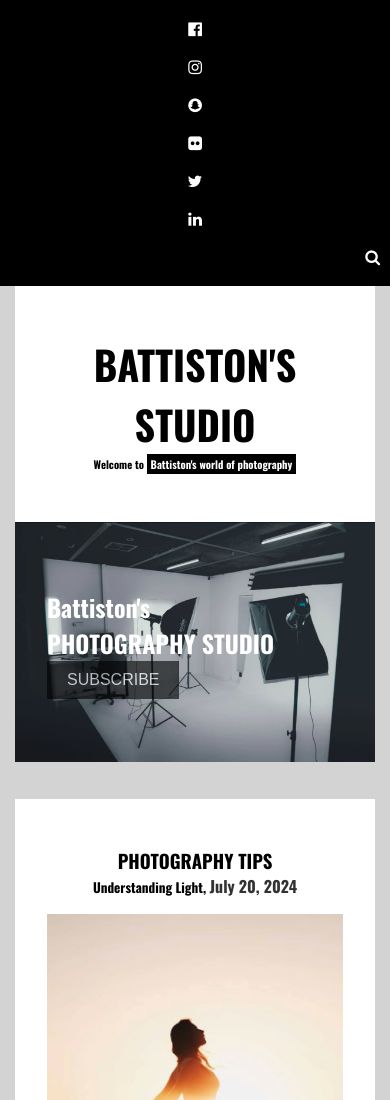
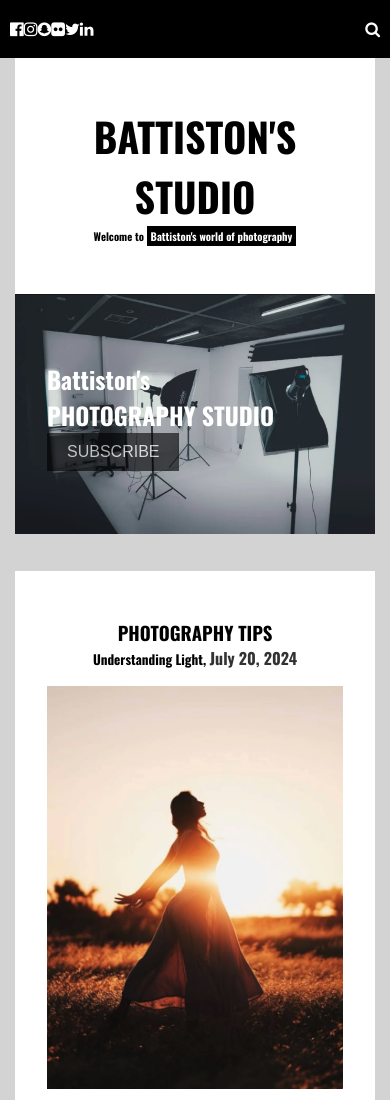
Before and after one commit to mkianih/frontend-Project-1, a plain HTML site: page index.html in a window 390 px wide. Shown: the top 1100 px of the page. Drawn offline with nearby package versions, Linux system fonts and the light colour scheme.

Commit message:
Update styles.css
update

```diff
--- a/styles.css
+++ b/styles.css
@@ -116,7 +116,7 @@ h1, h2, h3, h4, h5, h6 {
     justify-content: space-between;
     background-color: #000;
     padding: 10px;
-    flex-wrap: wrap; /* Allows wrapping for smaller screens */
+    flex-wrap: wrap; /* Allows wrapping for smaller screens, but keeping items in a row */
 }
 
 .nav-item {
@@ -124,6 +124,7 @@ h1, h2, h3, h4, h5, h6 {
     text-decoration: none;
     padding: 8px 16px;
     font-size: 18px;
+    flex-shrink: 0; /* Prevents icons from shrinking */
 }
 
 .nav-item:hover {
@@ -376,8 +377,9 @@ h1, h2, h3, h4, h5, h6 {
     }
 
     .navbar {
-        flex-direction: column;
-        text-align: center;
+        flex-direction: row;
+        flex-wrap: nowrap; /* Prevents wrapping */
+        justify-content: space-evenly; /* Distributes items evenly */
     }
 
     .nav-item {
```
